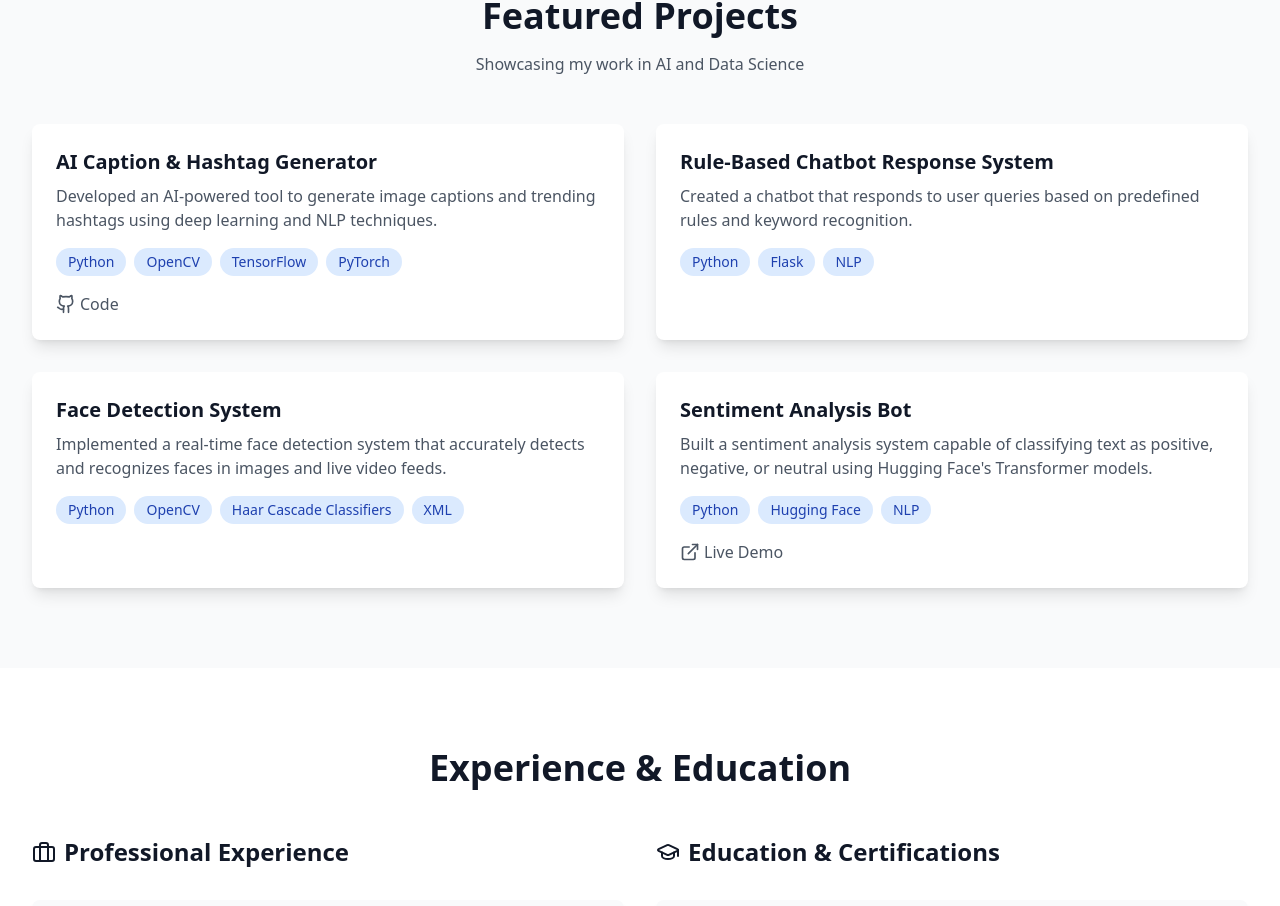
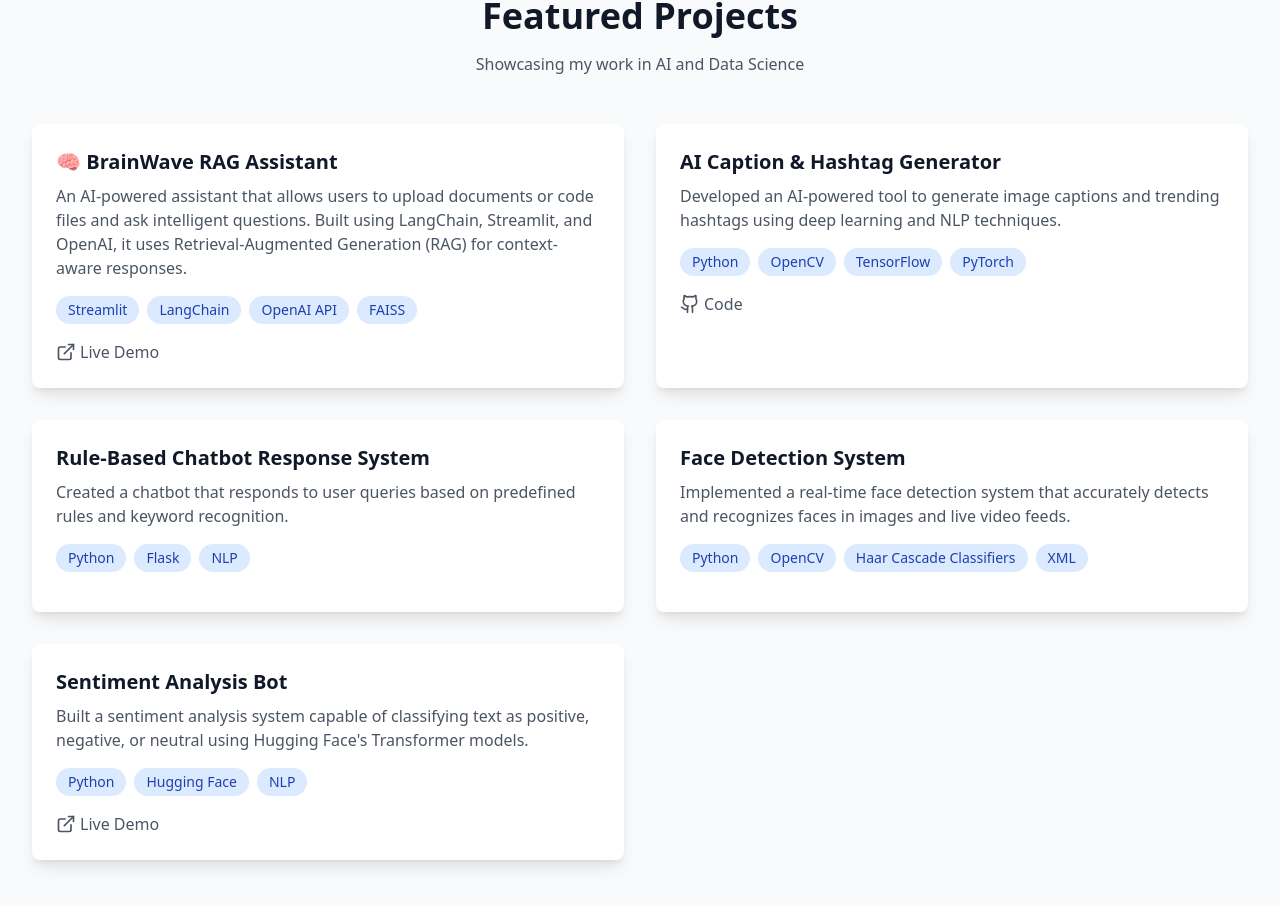
Before and after one commit to Manishkumarsingh41/my-portfolio, a React (Vite) app: page / in a window 1280 px wide. Shown: the part 1624-2530 px from the top of the page. Built offline with nearby package versions, Linux system fonts and the light colour scheme.

Commit message:
Projects.tsx

```diff
--- a/src/components/Projects.tsx
+++ b/src/components/Projects.tsx
@@ -3,6 +3,13 @@ import { useInView } from 'react-intersection-observer';
 import { ExternalLink, Github } from 'lucide-react';
 
 const projects = [
+  {
+    title: '🧠 BrainWave RAG Assistant',
+    description:
+      'An AI-powered assistant that allows users to upload documents or code files and ask intelligent questions. Built using LangChain, Streamlit, and OpenAI, it uses Retrieval-Augmented Generation (RAG) for context-aware responses.',
+    tech: ['Streamlit', 'LangChain', 'OpenAI API', 'FAISS'],
+    demo: 'https://brainwaverag.streamlit.app/',
+  },
   {
     title: 'AI Caption & Hashtag Generator',
     description: 'Developed an AI-powered tool to generate image captions and trending hashtags using deep learning and NLP techniques.',
```
